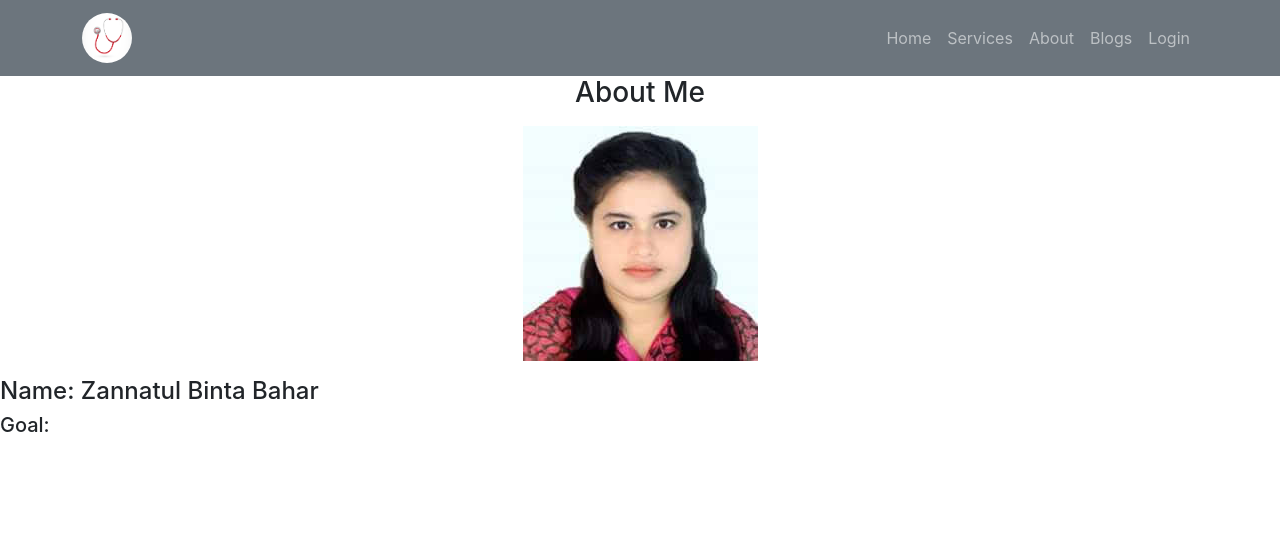
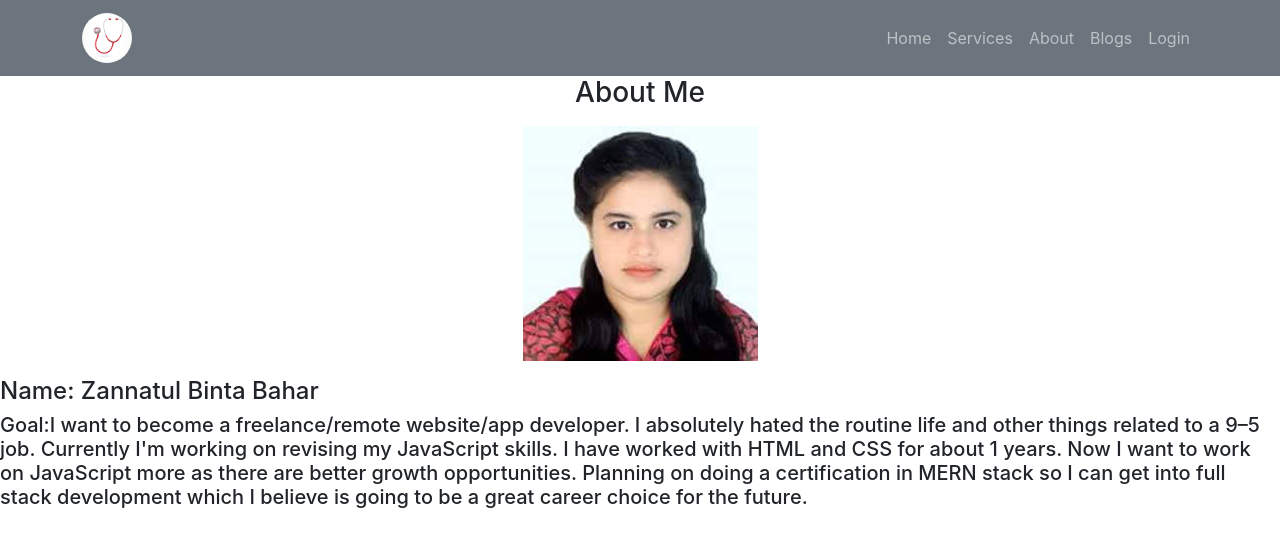
Before and after one commit to zannatreya/independent-service-provider, a React (Create React App) app: page /about in a window 1280 px wide. Shown: the top 546 px of the page. Built offline with nearby package versions, Linux system fonts and the light colour scheme; no server answers.

Commit message:
about route done

```diff
--- a/src/Pages/About/About.js
+++ b/src/Pages/About/About.js
@@ -11,7 +11,13 @@ const About = () => {
             </div>
             <div>
                 <h4>Name: Zannatul Binta Bahar</h4>
-                <h5>Goal: </h5>
+                <h5>Goal:I want to become a freelance/remote website/app developer.
+                    I absolutely hated the routine life and other things related to a 9–5 job.
+                    Currently I'm working on revising my JavaScript skills.
+                    I have worked with HTML and CSS for about 1 years.
+                    Now I want to work on JavaScript more as there are better growth opportunities.
+                    Planning on doing a certification in MERN stack so I can get into full stack development
+                    which I believe is going to be a great career choice for the future. </h5>
             </div>
         </div>
     );
```
